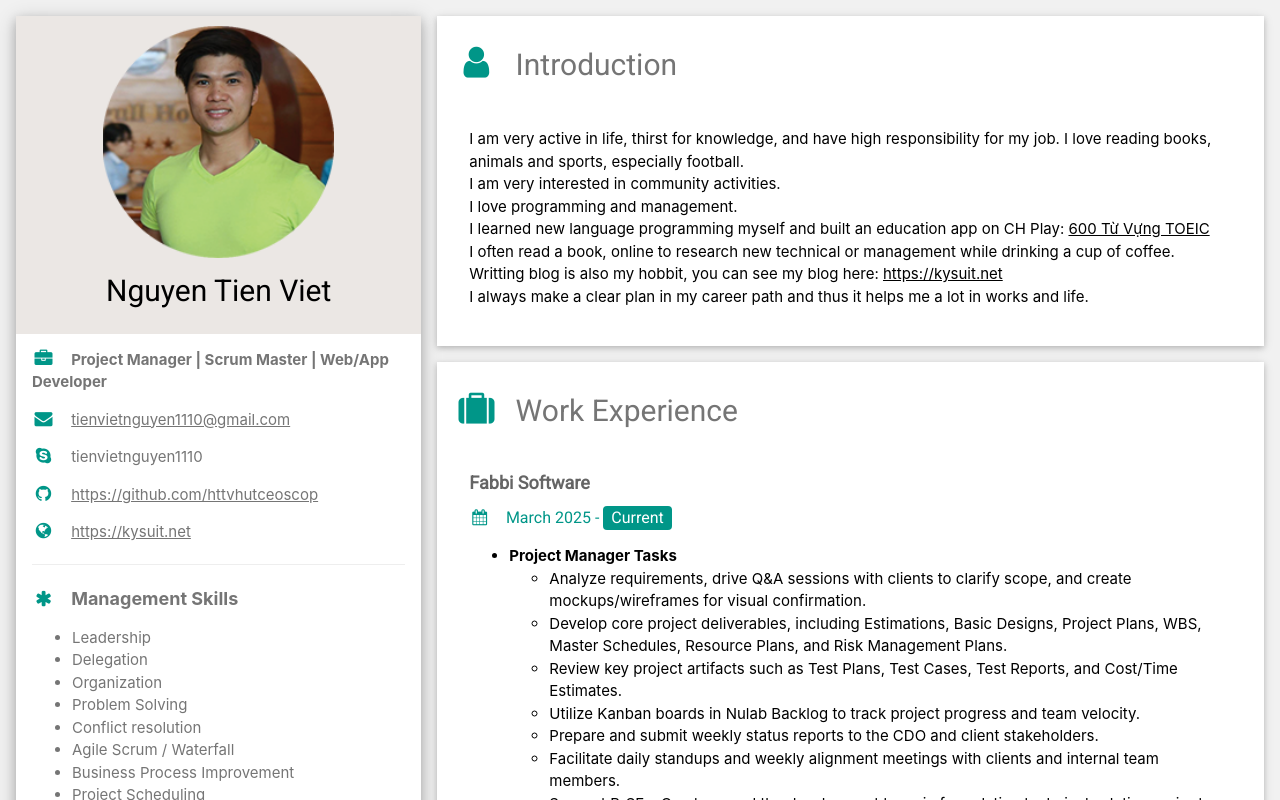
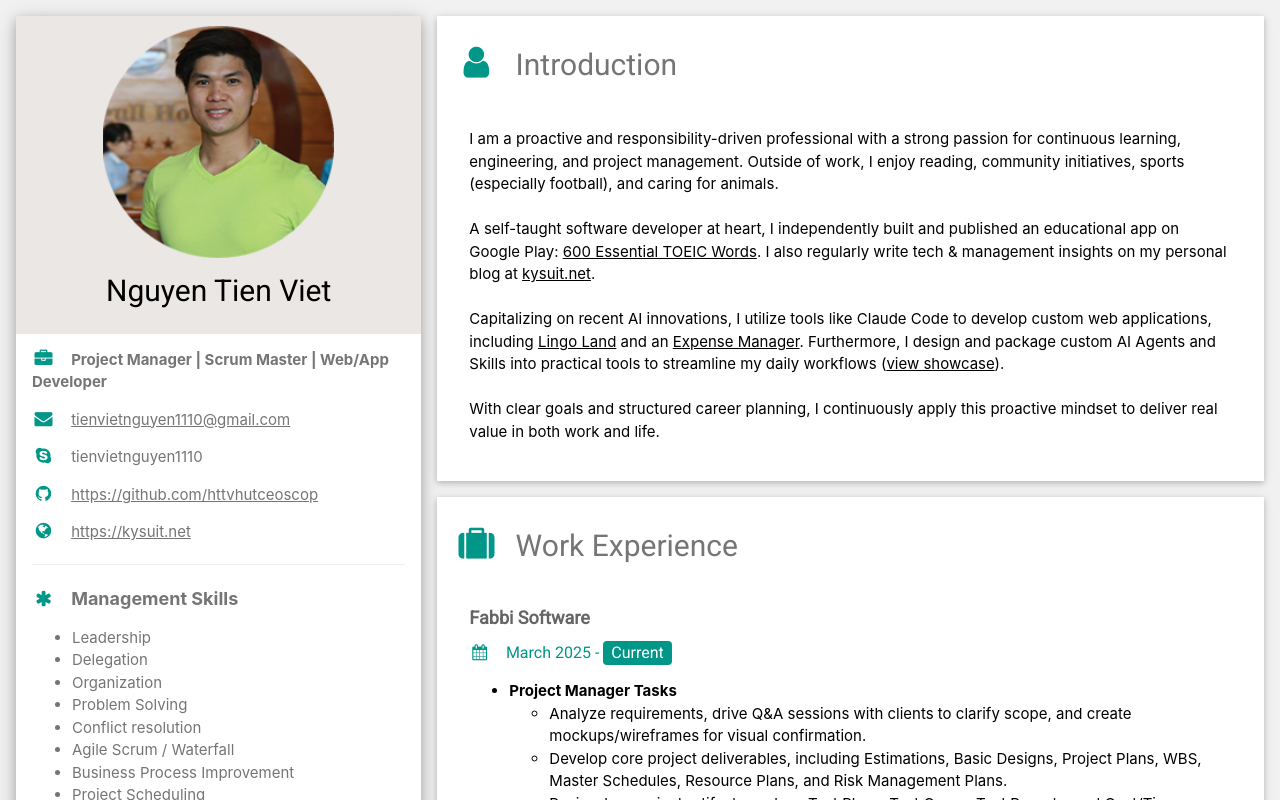
Before and after one commit to httvhutceoscop/VNT-Resume, a React (Create React App) app: page / in a window 1280 px wide. Shown: the top 800 px of the page. Built offline with nearby package versions, Linux system fonts and the light colour scheme.

Commit message:
update intro

```diff
--- a/src/components/parts/Introduction.js
+++ b/src/components/parts/Introduction.js
@@ -10,12 +10,13 @@ class Introduction extends Component {
                 </h2>
                 <div className="w3-container">
                     <p>
-                        I am very active in life, thirst for knowledge, and have high responsibility for my job. I love reading books, animals and sports, especially football.<br />
-                        I am very interested in community activities.<br />
-                        I love programming and management.<br />
-                        I learned new language programming myself and built an education app on CH Play: <a href='https://play.google.com/store/apps/details?id=com.toilamit.EssentialWordsByImage&hl=vi&gl=US' target='_blank' rel='noopener noreferrer'>600 Từ Vựng TOEIC</a> <br />
-                        I often read a book, online to research new technical or management while drinking a cup of coffee. Writting blog is also my hobbit, you can see my blog here: <a href='https://kysuit.net' target='_blank' rel='noopener noreferrer'>https://kysuit.net</a><br />
-                        I always make a clear plan in my career path and thus it helps me a lot in works and life.<br />
+                        I am a proactive and responsibility-driven professional with a strong passion for continuous learning, engineering, and project management. Outside of work, I enjoy reading, community initiatives, sports (especially football), and caring for animals.<br /><br />
+
+                        A self-taught software developer at heart, I independently built and published an educational app on Google Play: <a href='https://play.google.com/store/apps/details?id=com.toilamit.EssentialWordsByImage&hl=vi&gl=US' target='_blank' rel='noopener noreferrer'>600 Essential TOEIC Words</a>. I also regularly write tech & management insights on my personal blog at <a href='https://kysuit.net' target='_blank' rel='noopener noreferrer'>kysuit.net</a>.<br /><br />
+
+                        Capitalizing on recent AI innovations, I utilize tools like Claude Code to develop custom web applications, including <a href='https://lingo-land.xyz' target='_blank' rel='noopener noreferrer'>Lingo Land</a> and an <a href='https://app-expense-manager.vercel.app/login' target='_blank' rel='noopener noreferrer'>Expense Manager</a>. Furthermore, I design and package custom AI Agents and Skills into practical tools to streamline my daily workflows (<a href='https://lnkd.in/dbQsM_WT' target='_blank' rel='noopener noreferrer'>view showcase</a>).<br /><br />
+
+                        With clear goals and structured career planning, I continuously apply this proactive mindset to deliver real value in both work and life.
                     </p>
                     <br />
                 </div>
```
